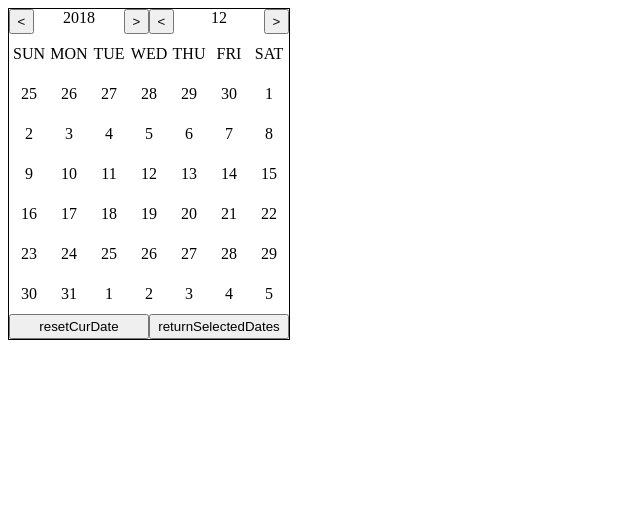
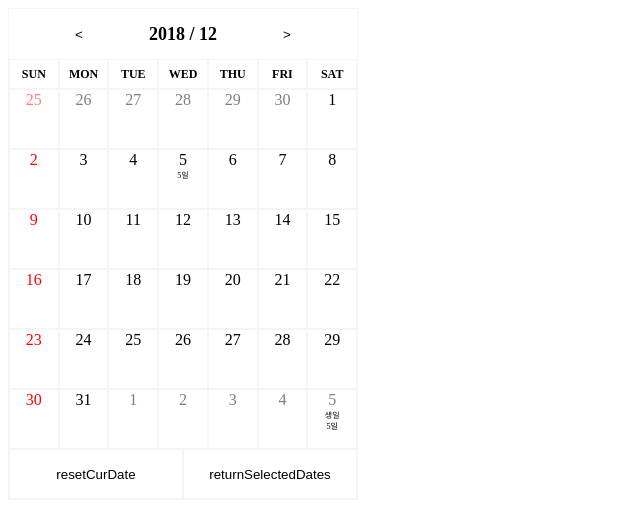
Before and after one commit to nohtaesang/react-datepicker, a React (Create React App) app: page / in a window 1280 px wide. Shown: the top 518 px of the page, without its empty margins (0-640 px from the left). Built offline with nearby package versions, Linux system fonts and the light colour scheme; the HTML template or start-up script is replaced by a standard one.

Commit message:
update render dates

```diff
--- a/src/App.js
+++ b/src/App.js
@@ -23,43 +23,43 @@ class App extends Component {
 			{
 				type: 'one-date',
 				date: '2019/01/05',
-				label: 'one-date',
-				className: 'one-date'
+				label: ['생일'],
+				className: ['one-date']
 			},
 			{
 				type: 'repetition-date',
 				date: '05',
-				label: 'repetition-date',
-				className: 'repetition-date'
+				label: ['5일'],
+				className: ['repetition-date']
 			},
 			{
 				type: 'repetition-day',
-				day: '1',
-				label: 'repetition-day',
-				className: 'repetition-day'
+				day: '0',
+				label: null,
+				className: ['sunday']
 			},
 			{
 				type: 'period',
 				startDate: '2018/02/01',
 				endDate: '2018/03/01',
-				label: 'period',
-				className: 'period'
+				label: ['중간 고사'],
+				className: ['hell']
 			},
 			{
 				type: 'period-date',
 				startDate: '2018/03/02',
 				endDate: '2018/06/30',
 				date: '09',
-				label: 'period-date',
-				className: 'period-date'
+				label: ['period-date'],
+				className: ['period-date']
 			},
 			{
 				type: 'period-day',
 				startDate: '2018/07/01',
 				endDate: '2018/10/01',
 				day: '3',
-				label: '수요 데이',
-				className: 'period-wed'
+				label: ['수요 데이'],
+				className: ['period-wed']
 			}
 		]
 	});
@@ -70,7 +70,6 @@ class App extends Component {
 
 	render() {
 		const { mode, markings, dates } = this.state;
-		console.log(markings);
 		return (
 			<div className="App">
 				<Calendar
--- a/src/components/Calendar.js
+++ b/src/components/Calendar.js
@@ -1,5 +1,5 @@
 import React, { Component } from 'react';
-
+import Cell from './Cell';
 // TODO:
 // TODO: YYYY/MM/DD 형식을 date로 반환하는 함수 만들기
 // TODO: date객체를 인자로 받아 크기를 비교하는 함수 만들기
@@ -99,42 +99,6 @@ class Calendar extends Component {
 			resolve(true);
 		});
 
-	// TODO: date 클릭. MODE에 따른 분기 필요
-	clickDate = async e => {
-		console.log(e.target.name);
-	};
-
-	// curDate를 바꾸는 이벤트 (year, month)
-	clickChangeDate = async (type, value) => {
-		const { curDate } = this.state;
-		let newDate = null;
-		if (type === 'year') {
-			newDate = new Date(
-				curDate.getFullYear() + value,
-				curDate.getMonth(),
-				curDate.getDate()
-			);
-		} else {
-			newDate = new Date(
-				curDate.getFullYear(),
-				curDate.getMonth() + value,
-				curDate.getDate()
-			);
-		}
-
-		await this.changeDate(newDate);
-		await this.getFirstAndLastDate();
-		await this.setCurCalendarDates();
-		await this.applyRules();
-	};
-
-	clickResetCurDate = async () => {
-		await this.resetCurDate();
-		await this.getFirstAndLastDate();
-		await this.setCurCalendarDates();
-		await this.applyRules();
-	};
-
 	// curDate를 바꿈
 	changeDate = newDate =>
 		new Promise((resolve, reject) => {
@@ -189,7 +153,7 @@ class Calendar extends Component {
 					curCalendarDates = curCalendarDates.concat([
 						{
 							date: tempDate,
-							className: ['date nonThisMonth'],
+							className: ['date', 'nonThisMonth'],
 							label: []
 						}
 					]);
@@ -213,12 +177,11 @@ class Calendar extends Component {
 				curCalendarDates = curCalendarDates.concat([
 					{
 						date: tempDate,
-						className: ['date nonThisMonth'],
+						className: ['date', 'nonThisMonth'],
 						label: []
 					}
 				]);
 			}
-
 			this.setState({
 				curCalendarDates
 			});
@@ -250,6 +213,7 @@ class Calendar extends Component {
 								curCalendarDates[j].label = curCalendarDates[j].label.concat(
 									rule.label
 								);
+
 								break;
 							}
 						}
@@ -401,14 +365,55 @@ class Calendar extends Component {
 			resolve(true);
 		});
 
+	// CLICK
+	clickDate = async e => {
+		console.log(e.target.name);
+	};
+
+	// curDate를 바꾸는 이벤트 (year, month)
+	clickChangeDate = async (type, value) => {
+		if (!this.state.isLoading) {
+			return;
+		}
+		this.setState({ isLoading: false });
+		const { curDate } = this.state;
+		let newDate = null;
+		if (type === 'year') {
+			newDate = new Date(
+				curDate.getFullYear() + value,
+				curDate.getMonth(),
+				curDate.getDate()
+			);
+		} else {
+			newDate = new Date(
+				curDate.getFullYear(),
+				curDate.getMonth() + value,
+				curDate.getDate()
+			);
+		}
+
+		await this.changeDate(newDate);
+		await this.getFirstAndLastDate();
+		await this.setCurCalendarDates();
+		await this.applyRules();
+
+		this.setState({ isLoading: true });
+	};
+
+	clickResetCurDate = async () => {
+		await this.resetCurDate();
+		await this.getFirstAndLastDate();
+		await this.setCurCalendarDates();
+		await this.applyRules();
+	};
+
 	render() {
 		const { isLoading, curDate, curCalendarDates } = this.state;
 		const rowNum = new Array(curCalendarDates.length / 7).fill(null);
-		console.log(rowNum);
 		return (
 			<div className="nohCalendar">
 				<div className="yearAndMonth">
-					<button
+					{/* <button
 						type="button"
 						id="prevCurYear"
 						onClick={() => this.clickChangeDate('year', -1)}
@@ -422,7 +427,7 @@ class Calendar extends Component {
 						onClick={() => this.clickChangeDate('year', 1)}
 					>
 						{'>'}
-					</button>
+					</button> */}
 					<button
 						type="button"
 						id="prevCurMonth"
@@ -430,7 +435,7 @@ class Calendar extends Component {
 					>
 						{'<'}
 					</button>
-					<div>{curDate.getMonth() + 1}</div>
+					<div>{ curDate.getFullYear() +' / '+ (curDate.getMonth() + 1)}</div>
 					<button
 						type="button"
 						id="nextCurMonth"
@@ -453,13 +458,13 @@ class Calendar extends Component {
 							</tr>
 							{rowNum.map((a, i) => (
 								<tr key={i}>
-									<td>{curCalendarDates[i * 7].date.getDate()}</td>
-									<td>{curCalendarDates[i * 7 + 1].date.getDate()}</td>
-									<td>{curCalendarDates[i * 7 + 2].date.getDate()}</td>
-									<td>{curCalendarDates[i * 7 + 3].date.getDate()}</td>
-									<td>{curCalendarDates[i * 7 + 4].date.getDate()}</td>
-									<td>{curCalendarDates[i * 7 + 5].date.getDate()}</td>
-									<td>{curCalendarDates[i * 7 + 6].date.getDate()}</td>
+									<Cell info={curCalendarDates[i * 7]} />
+									<Cell info={curCalendarDates[i * 7 + 1]} />
+									<Cell info={curCalendarDates[i * 7 + 2]} />
+									<Cell info={curCalendarDates[i * 7 + 3]} />
+									<Cell info={curCalendarDates[i * 7 + 4]} />
+									<Cell info={curCalendarDates[i * 7 + 5]} />
+									<Cell info={curCalendarDates[i * 7 + 6]} />
 								</tr>
 							))}
 						</tbody>
--- /dev/null
+++ b/src/components/Cell.js
@@ -0,0 +1,24 @@
+import React, { Component } from 'react';
+
+class Cell extends Component {
+	constructor() {
+		super();
+	}
+
+	render() {
+		const { date, className, label } = this.props.info;
+		console.log(className);
+		return (
+			<td className="date">
+				<div className={className.join(' ')}>{date.getDate()}</div>
+				{label.map((l, i) => (
+					<div className="label" key={i}>
+						{l}
+					</div>
+				))}
+			</td>
+		);
+	}
+}
+
+export default Cell;
--- a/src/components/calendar.css
+++ b/src/components/calendar.css
@@ -1,29 +1,40 @@
 .nohCalendar {
+  box-sizing: border-box;
   display: flex;
   flex-direction: column;
-  width: 280px;
-  border: 1px solid black;
+  width: 350px;
+  border: 1px solid whitesmoke;
 }
 
+/* year and month */
 .nohCalendar .yearAndMonth {
+  box-sizing: border-box;
   width: 100%;
-  height: 25px;
+  height: 50px;
   display: flex;
   align-items: center;
+  justify-content: space-evenly;
+  /* background: palegoldenrod; */
 }
 .nohCalendar .yearAndMonth button {
-  width: 25px;
-  height: 25px;
+  width: 50px;
+  height: 50px;
+  border: none;
+  background: none;
+  cursor: pointer;
+}
+.nohCalendar .yearAndMonth button:hover {
+  border: 1px solid skyblue;
 }
 .nohCalendar .yearAndMonth div {
-  display: flex;
-  justify-content: center;
-  width: 90px;
-  height: 25px;
+  font-size: 18px;
+  font-weight: bold;
 }
 
+/* calendar */
 .nohCalendar .calendar {
   display: flex;
+  width: 100%;
 }
 .nohCalendar .calendar table {
   display: flex;
@@ -35,26 +46,66 @@
   width: 100%;
 }
 
+.nohCalendar .calendar tr:first-child {
+  height: 30px;
+  font-size: 12px;
+  align-items: center;
+  font-weight: bold;
+}
+.nohCalendar .calendar tr:first-child td {
+  display: flex;
+  justify-content: center;
+  height: 100%;
+}
+
 .nohCalendar .calendar tr {
   display: flex;
-  height: 40px;
+  height: 60px;
   justify-content: flex-start;
-  align-items: center;
+  /* align-items: center; */
 }
 
 .nohCalendar .calendar td {
+  box-sizing: border-box;
   display: flex;
-  justify-content: center;
+  justify-content: flex-start;
   align-items: center;
-  height: 40px;
-  width: 40px;
+  flex-direction: column;
+  width: 15%;
+  border: 1px solid whitesmoke;
+  cursor: pointer;
 }
+
+.nohCalendar .calendar td.date:hover {
+  border: 1px solid cadetblue;
+}
+
+.nohCalendar .calendar td .nonThisMonth {
+  opacity: 0.5;
+}
+
+.nohCalendar .calendar td .sunday {
+  color: red;
+}
+
+.nohCalendar .calendar td .label {
+  font-size: 8px;
+}
+
+/* option */
 
 .nohCalendar .option {
   display: flex;
+  height: 50px;
 }
 
 .nohCalendar .option button {
   width: 50%;
-  height: 25px;
+  background: none;
+  border: 1px solid whitesmoke;
+  cursor: pointer;
 }
+
+.nohCalendar .option button:hover {
+  border: 1px solid darkcyan;
+}
```
